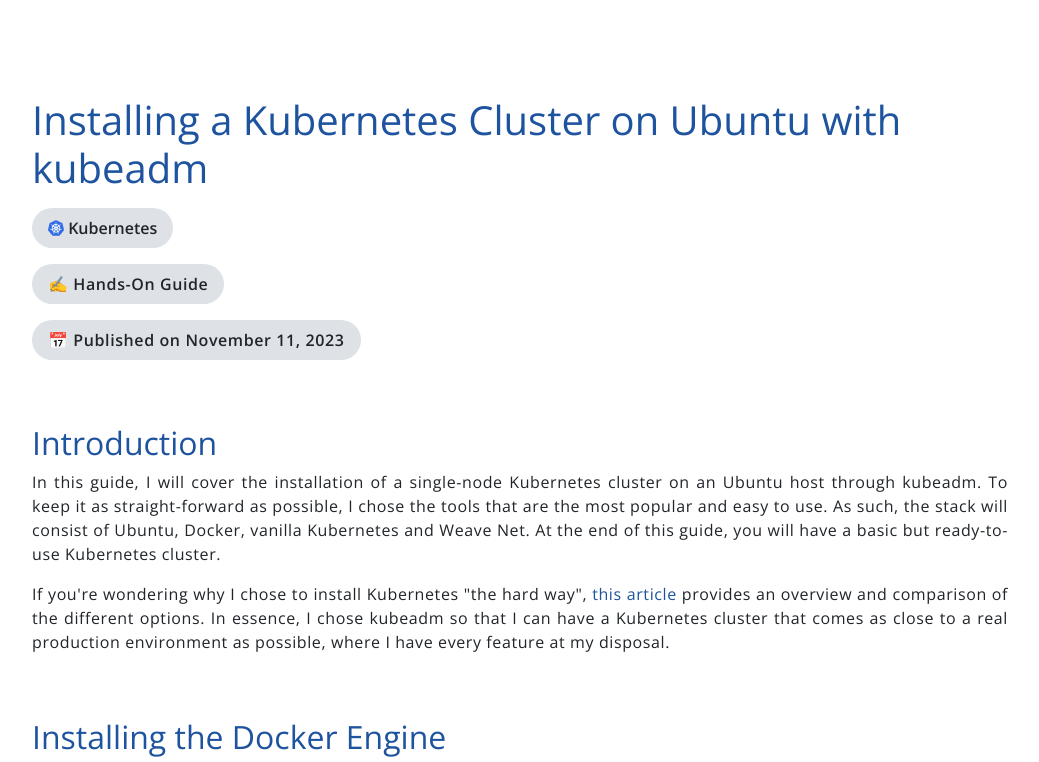
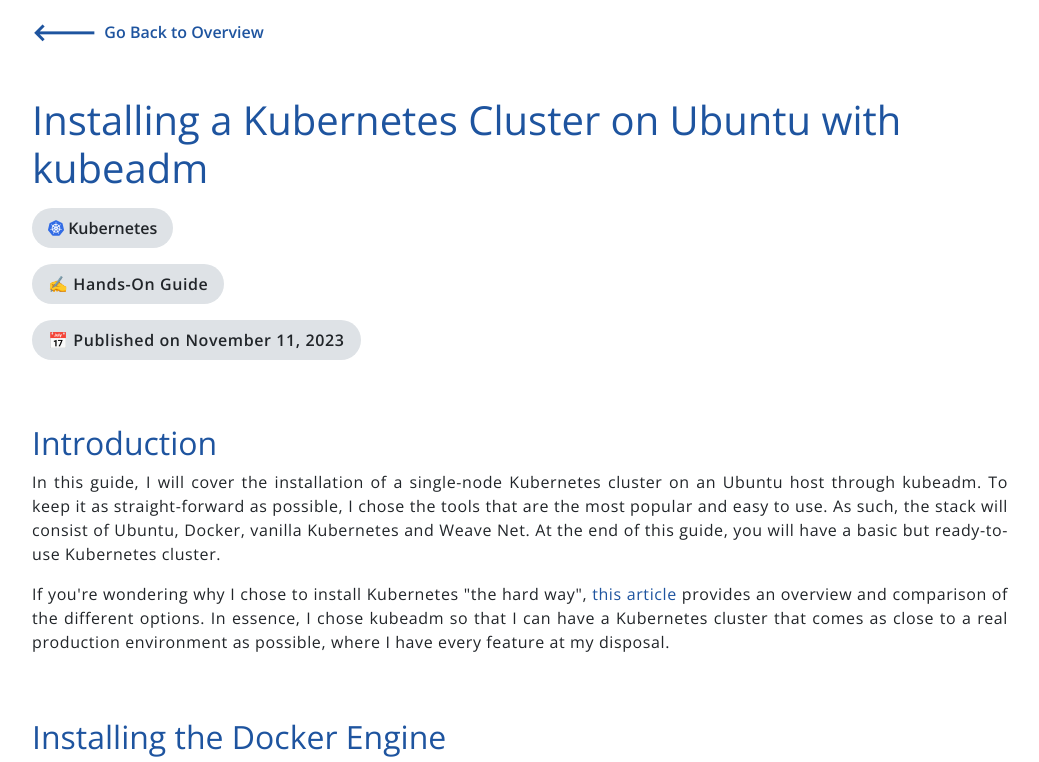
Before and after one commit to Sn0wBlind56/Sn0wBlind56.github.io, a plain HTML site: page resources/kubeadm-installation.html in a window 1280 px wide. Shown: the top 762 px of the page, without its empty margins (120-1159 px from the left). Drawn offline with nearby package versions, Linux system fonts and the light colour scheme; a web font is replaced by a local one.

Commit message:
Add "Go Back to Overview" to every article/guide

```diff
--- a/assets/scss/layout/_articles.scss
+++ b/assets/scss/layout/_articles.scss
@@ -1,3 +1,26 @@
+.article-header {
+    height: 4rem;
+    display: flex;
+    align-items: center;
+
+    a {
+        font-weight: 600;
+        font-size: 1rem;
+        display: inline-flex;
+        align-items: center;
+
+        &:hover, &:active, &:visited {
+            color: $primary;
+        }
+
+        &::before {
+            font-size: 1.5rem;
+            content: '\01F850';
+            margin-right: 0.5rem;
+        }
+    }
+}
+
 .article-subtitle {
     margin-top: 4rem;
 
--- a/assets/scss/layout/_sections.scss
+++ b/assets/scss/layout/_sections.scss
@@ -5,7 +5,7 @@
 }
 
 .section {
-    padding-top: 6rem;
+    padding-top: 2rem;
 
     .section-title {
         font-size: 2.5rem;
--- a/resources/kubeadm-installation.html
+++ b/resources/kubeadm-installation.html
@@ -13,6 +13,10 @@
     <link rel="icon" type="image/x-icon" href="../assets/imgs/js.png">
 </head>
 <body>
+    <div class="article-header">
+        <a href="../index.html#articles">Go Back to Overview</a>
+    </div>
+
     <section class="section">
         <h1>Installing a Kubernetes Cluster on Ubuntu with kubeadm</h1>
 
```
Also changed, not shown: resources/kubernetes-local-persistent-volumes.html (+4 -0 lines), resources/metallb-installation.html (+4 -0 lines), resources/secure-docker-wordpress.html (+4 -0 lines), assets/css/meyawo.css.
